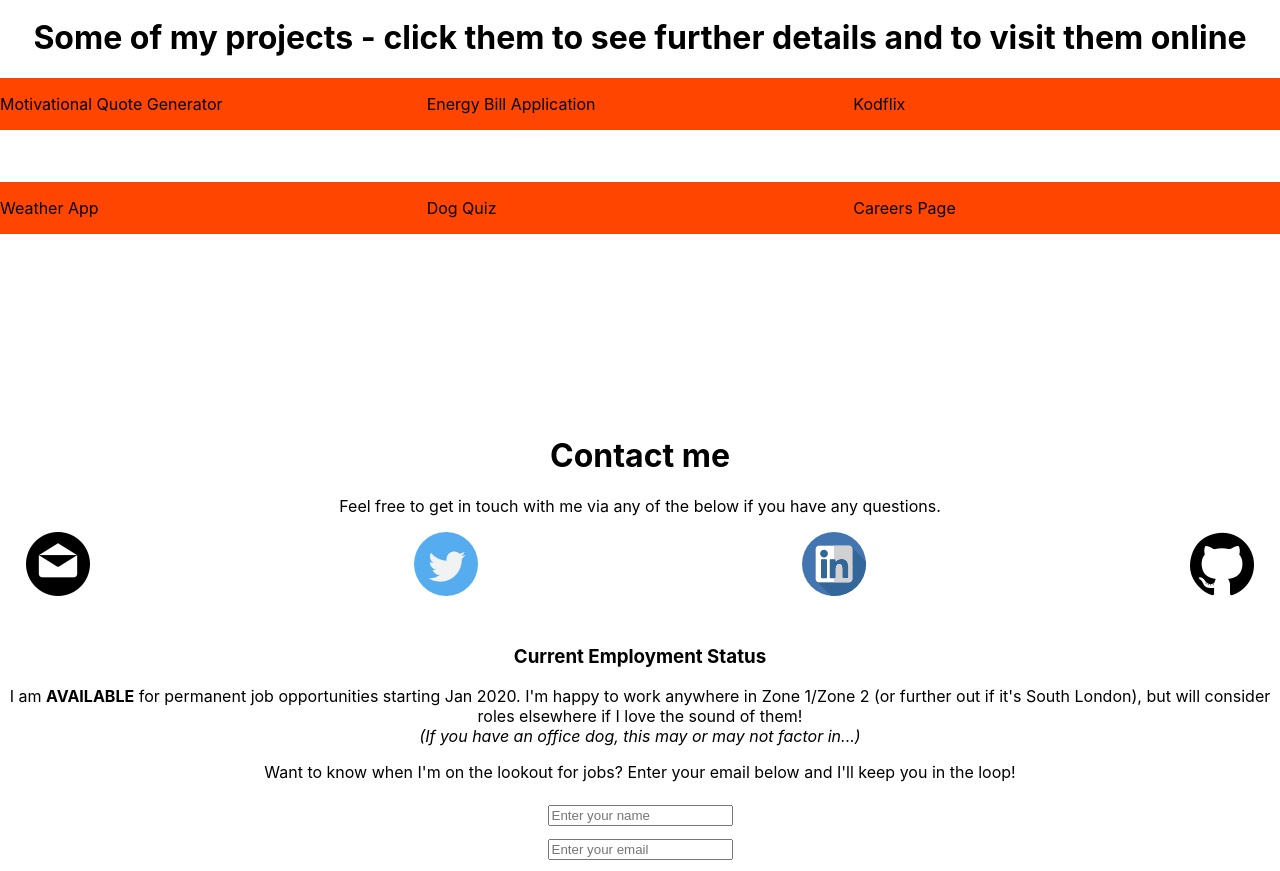
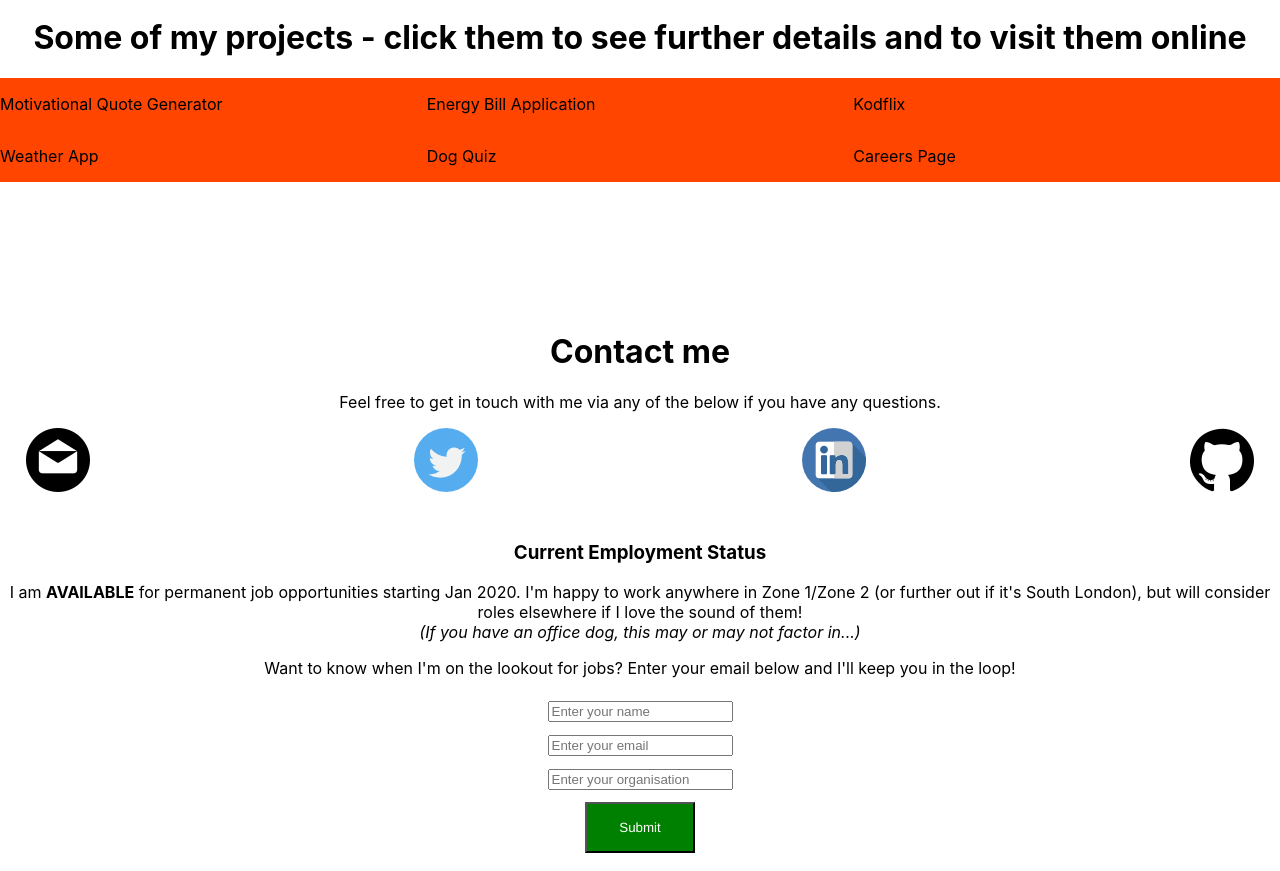
Before and after one commit to Reikon95/portfolio, a React (Create React App) app: page / in a window 1280 px wide. Shown: the part 4020-4891 px from the top of the page. Built offline with nearby package versions, Linux system fonts and the light colour scheme.

Commit message:
componentise projects

```diff
--- a/src/Projects.css
+++ b/src/Projects.css
@@ -1,3 +1,19 @@
+.tiles {
+    display: grid;
+    grid-template-columns: 3;
+    grid-template-rows: 2;
+
+}
 .tileItem{
     background-color: orangered;
 }
+
+.a,.b,.c{
+    grid-row-start: 1;
+}
+.d,.e,.f{
+    grid-row-start: 2;
+}
+.a, .d {
+    grid-column-start: 1;
+}
--- a/src/Projects.js
+++ b/src/Projects.js
@@ -4,28 +4,26 @@
 return (
     <>
     <div className="tiles">
-        <div className="tileItem">
+        <div className="tileItem a">
             <p>Motivational Quote Generator</p>
         </div>
-        <div className="tileItem">
+        <div className="tileItem b">
         <p>Energy Bill Application</p>
 
         </div>
-            <div className="tileItem">
+            <div className="tileItem c">
             <p>Kodflix</p>
 
         </div>
-    </div>
-    <div className="tiles">
-        <div className="tileItem">
+        <div className="tileItem d">
         <p>Weather App</p>
 
         </div>
-        <div className="tileItem">
+        <div className="tileItem e">
         <p>Dog Quiz</p>
 
         </div>
-            <div className="tileItem">
+            <div className="tileItem f">
             <p>Careers Page</p>
             </div>
     </div>
```
Also changed, not shown: src/Projects/WeatherChecker.js (added, +11 -0 lines).
